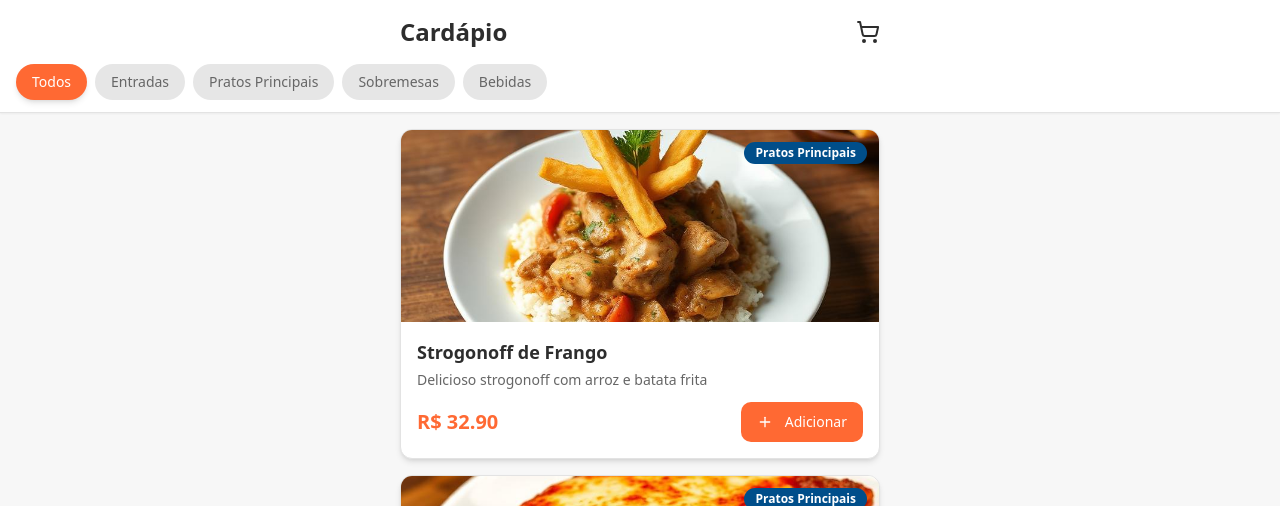
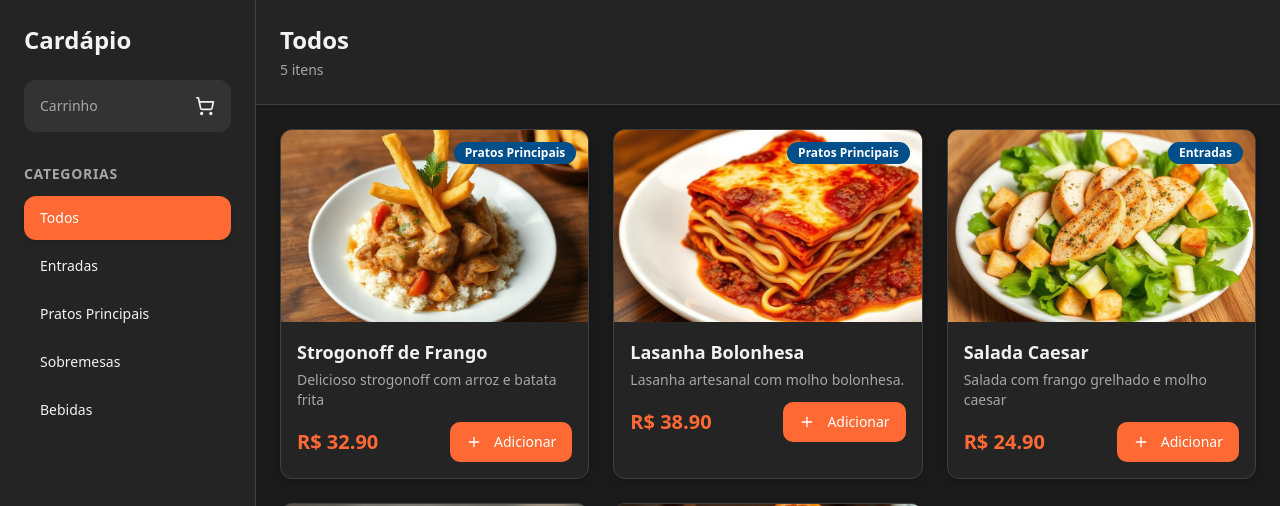
Before and after one commit to JvBerriel/sabor-na-m-o, a React (Vite) app: page / in a window 1280 px wide. Shown: the top 506 px of the page. Built offline with nearby package versions, Linux system fonts and the light colour scheme; the HTML template or start-up script is replaced by a standard one.

Commit message:
Implementar tema dark e reorganizar layout do menu
- Aplicar tema dark ao projeto (fundo escuro, cards escuros)
- Reorganizar Menu.tsx com sidebar lateral de categorias (desktop)
- Adicionar navegação funcional ao carrinho
- Implementar layout responsivo para mobile e desktop

```diff
--- a/src/index.css
+++ b/src/index.css
@@ -8,15 +8,15 @@ All colors MUST be HSL.
 
 @layer base {
   :root {
-    /* Restaurant App Color Palette */
-    --background: 0 0% 96.9%;
-    --foreground: 0 0% 17.6%;
+    /* Restaurant App Color Palette - Dark Theme */
+    --background: 0 0% 10%;
+    --foreground: 0 0% 95%;
 
-    --card: 0 0% 100%;
-    --card-foreground: 0 0% 17.6%;
+    --card: 0 0% 14%;
+    --card-foreground: 0 0% 95%;
 
-    --popover: 0 0% 100%;
-    --popover-foreground: 0 0% 17.6%;
+    --popover: 0 0% 14%;
+    --popover-foreground: 0 0% 95%;
 
     /* Primary: Laranja vibrante #FF6B35 */
     --primary: 16 100% 60%;
@@ -28,7 +28,7 @@ All colors MUST be HSL.
 
     /* Accent: Dourado #FFA500 */
     --accent: 39 100% 50%;
-    --accent-foreground: 0 0% 17.6%;
+    --accent-foreground: 0 0% 10%;
 
     /* Success: Verde */
     --success: 122 50% 56%;
@@ -36,17 +36,17 @@ All colors MUST be HSL.
 
     /* Warning: Alerta */
     --warning: 36 100% 50%;
-    --warning-foreground: 0 0% 17.6%;
+    --warning-foreground: 0 0% 10%;
 
     /* Destructive: Erro */
     --destructive: 4 90% 58%;
     --destructive-foreground: 0 0% 100%;
 
-    --muted: 0 0% 90%;
-    --muted-foreground: 0 0% 40%;
+    --muted: 0 0% 20%;
+    --muted-foreground: 0 0% 65%;
 
-    --border: 0 0% 89%;
-    --input: 0 0% 89%;
+    --border: 0 0% 25%;
+    --input: 0 0% 25%;
     --ring: 16 100% 60%;
 
     --radius: 0.75rem;
--- a/src/pages/Menu.tsx
+++ b/src/pages/Menu.tsx
@@ -1,4 +1,5 @@
 import { useState } from 'react';
+import { useNavigate } from 'react-router-dom';
 import { menuItems, categories } from '@/data/mockData';
 import { useCart } from '@/contexts/CartContext';
 import { Button } from '@/components/ui/button';
@@ -10,6 +11,7 @@ import { ShoppingCart, Plus } from 'lucide-react';
 export default function Menu() {
   const [selectedCategory, setSelectedCategory] = useState('Todos');
   const { addToCart, cartCount } = useCart();
+  const navigate = useNavigate();
 
   const filteredItems = selectedCategory === 'Todos'
     ? menuItems
@@ -23,22 +25,76 @@ export default function Menu() {
   };
 
   return (
-    <div className="min-h-screen bg-background pb-20">
-      {/* Header */}
-      <header className="sticky top-0 bg-card border-b border-border shadow-sm z-40">
-        <div className="flex items-center justify-between p-4 max-w-lg mx-auto">
-          <h1 className="text-2xl font-bold text-foreground">Cardápio</h1>
-          <div className="relative">
-            <ShoppingCart className="h-6 w-6 text-foreground" />
+    <div className="min-h-screen bg-background md:flex">
+      {/* Sidebar - Menu de Categorias à Esquerda (Desktop) */}
+      <aside className="hidden md:block w-64 bg-card border-r border-border fixed left-0 top-0 bottom-0 overflow-y-auto">
+        <div className="p-6">
+          <h1 className="text-2xl font-bold text-foreground mb-6">Cardápio</h1>
+
+          {/* Carrinho Info */}
+          <button
+            onClick={() => navigate('/carrinho')}
+            className="mb-8 p-4 bg-muted rounded-lg w-full hover:bg-muted/80 transition-colors"
+          >
+            <div className="flex items-center justify-between">
+              <span className="text-sm text-muted-foreground">Carrinho</span>
+              <div className="flex items-center gap-2">
+                <ShoppingCart className="h-5 w-5 text-foreground" />
                 {cartCount > 0 && (
-              <Badge className="absolute -top-2 -right-2 h-5 w-5 flex items-center justify-center p-0 text-xs bg-primary">
+                  <Badge className="bg-primary text-primary-foreground">
                     {cartCount}
                   </Badge>
                 )}
               </div>
             </div>
+          </button>
 
-        {/* Category Filter */}
+          {/* Categorias */}
+          <div>
+            <h2 className="text-sm font-semibold text-muted-foreground mb-3 uppercase tracking-wider">
+              Categorias
+            </h2>
+            <nav className="space-y-1">
+              {categories.map(category => (
+                <button
+                  key={category}
+                  onClick={() => setSelectedCategory(category)}
+                  className={`w-full text-left px-4 py-3 rounded-lg text-sm font-medium transition-all ${
+                    selectedCategory === category
+                      ? 'bg-primary text-primary-foreground shadow-md'
+                      : 'text-foreground hover:bg-muted'
+                  }`}
+                >
+                  {category}
+                </button>
+              ))}
+            </nav>
+          </div>
+        </div>
+      </aside>
+
+      {/* Conteúdo Principal - Grid de Itens */}
+      <main className="flex-1 md:ml-64 pb-20 md:pb-8">
+        {/* Header Mobile e Desktop */}
+        <header className="sticky top-0 bg-card border-b border-border shadow-sm z-40">
+          {/* Mobile Header */}
+          <div className="md:hidden">
+            <div className="flex items-center justify-between p-4">
+              <h1 className="text-xl font-bold text-foreground">Cardápio</h1>
+              <button
+                onClick={() => navigate('/carrinho')}
+                className="relative p-2 hover:bg-muted rounded-lg transition-colors"
+              >
+                <ShoppingCart className="h-6 w-6 text-foreground" />
+                {cartCount > 0 && (
+                  <Badge className="absolute -top-1 -right-1 h-5 w-5 flex items-center justify-center p-0 text-xs bg-primary">
+                    {cartCount}
+                  </Badge>
+                )}
+              </button>
+            </div>
+
+            {/* Categorias Mobile - Horizontal Scroll */}
             <div className="overflow-x-auto pb-3 px-4">
               <div className="flex gap-2 min-w-max">
                 {categories.map(category => (
@@ -56,10 +112,24 @@ export default function Menu() {
                 ))}
               </div>
             </div>
+          </div>
+
+          {/* Desktop Header */}
+          <div className="hidden md:block p-6">
+            <div className="max-w-7xl mx-auto">
+              <h2 className="text-2xl font-bold text-foreground">
+                {selectedCategory}
+              </h2>
+              <p className="text-sm text-muted-foreground mt-1">
+                {filteredItems.length} {filteredItems.length === 1 ? 'item' : 'itens'}
+              </p>
+            </div>
+          </div>
         </header>
 
         {/* Menu Items Grid */}
-      <main className="p-4 max-w-lg mx-auto space-y-4">
+        <div className="p-4 md:p-6">
+          <div className="max-w-7xl mx-auto grid grid-cols-1 sm:grid-cols-2 lg:grid-cols-3 gap-4 md:gap-6">
             {filteredItems.map(item => (
               <Card key={item.id} className="overflow-hidden shadow-md hover:shadow-lg transition-shadow">
                 <div className="relative">
@@ -92,6 +162,8 @@ export default function Menu() {
                 </div>
               </Card>
             ))}
+          </div>
+        </div>
       </main>
     </div>
   );
```
Lines whose indentation alone changed are shown as unchanged.
